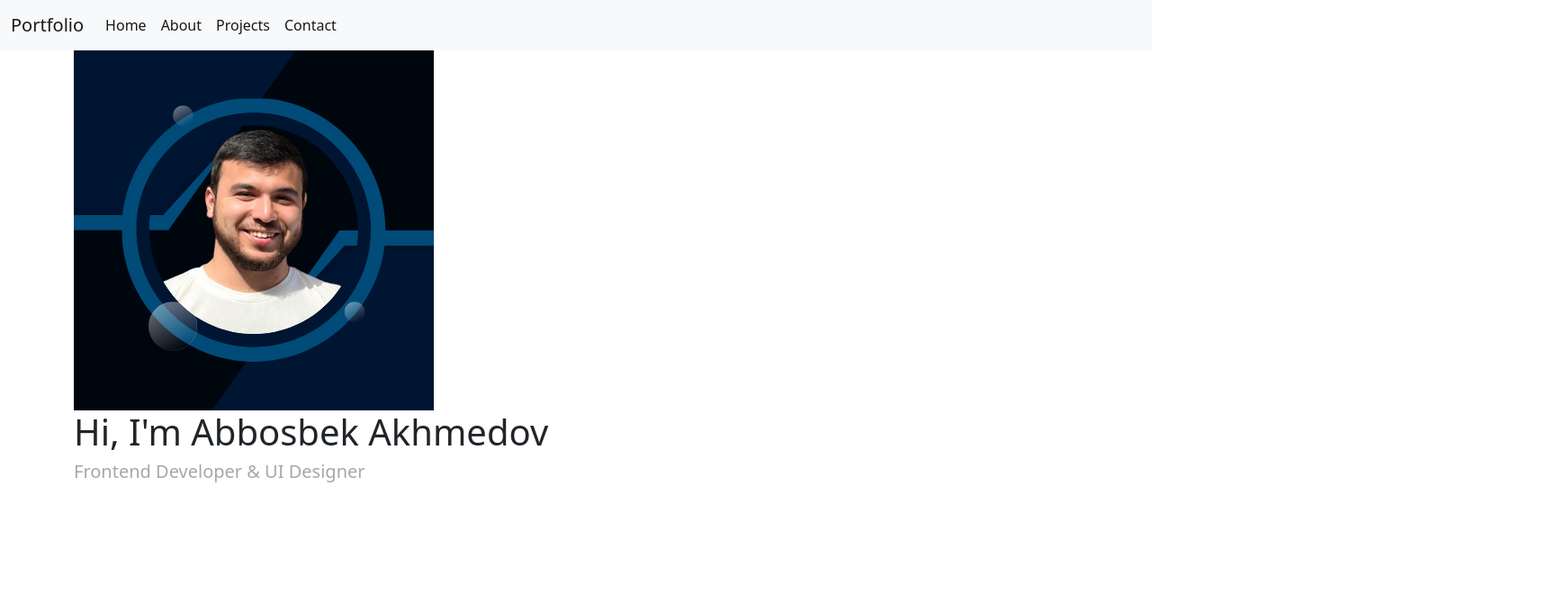
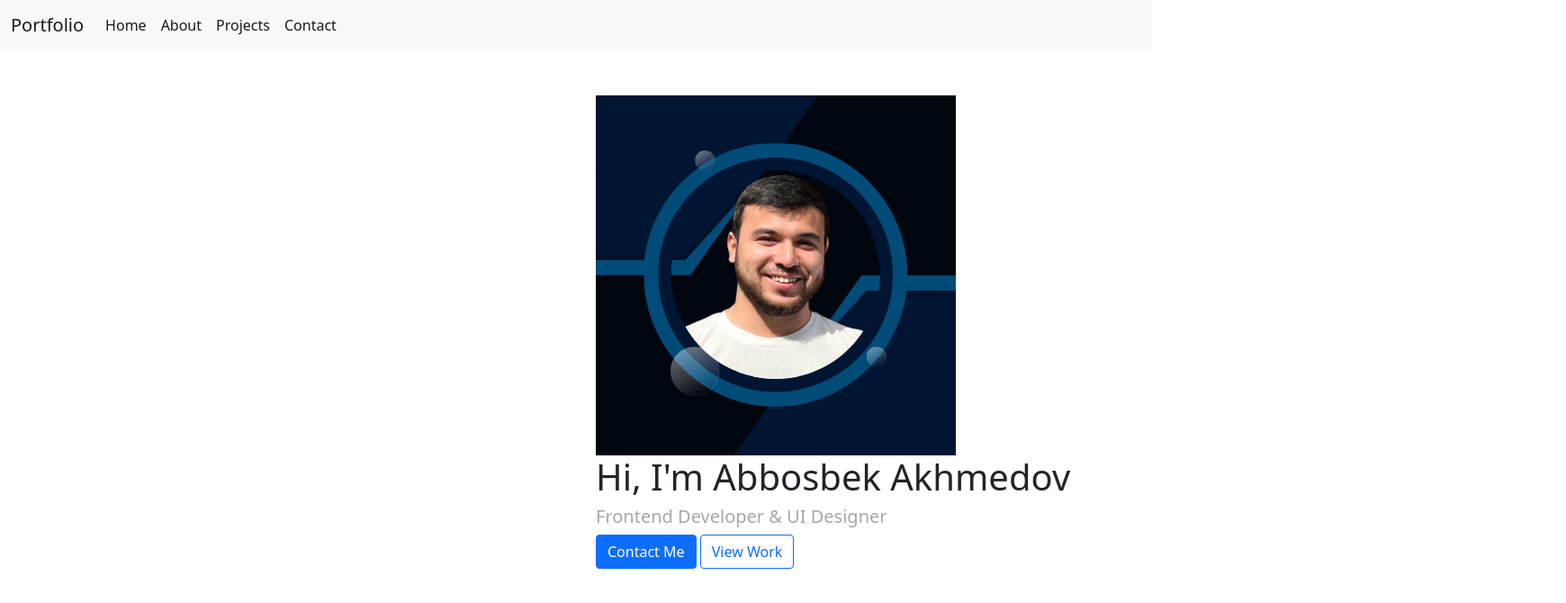
Before and after one commit to Muzaffar1111r/commit-, a plain HTML site: page index.html in a window 1280 px wide. Shown: the whole page at 90% size, 1740 px wide, since content can reach past the window. Drawn offline with nearby package versions, Linux system fonts and the light colour scheme.

Commit message:
commit-3

```diff
--- a/index.html
+++ b/index.html
@@ -6,6 +6,7 @@
     <title>Document</title>
     <link href="https://cdn.jsdelivr.net/npm/bootstrap@5.1.3/dist/css/bootstrap.min.css" rel="stylesheet" integrity="sha384-1BmE4kWBq78iYhFldvKuhfTAU6auU8tT94WrHftjDbrCEXSU1oBoqyl2QvZ6jIW3" crossorigin="anonymous">
     <script src="https://cdn.jsdelivr.net/npm/bootstrap@5.1.3/dist/js/bootstrap.bundle.min.js" integrity="sha384-ka7Sk0Gln4gmtz2MlQnikT1wXgYsOg+OMhuP+IlRH9sENBO0LRn5q+8nbTov4+1p" crossorigin="anonymous"></script>
+    <link rel="stylesheet" href="main.css">
 </head>
 <body>
     <nav class="navbar navbar-expand-lg navbar-light bg-light">
@@ -20,14 +21,24 @@
         <a class="nav-link active" aria-current="page" href="#">About</a>
         <a class="nav-link active" aria-current="page" href="#">Projects</a>
         <a class="nav-link active" aria-current="page" href="#">Contact</a>
+
+
       </div>
     </div>
   </div>
 </nav>
     <div class="container">
-        <img src="img/image.png" alt="">
-        <h1>Hi, I'm Abbosbek Akhmedov</h1>
+        <div class="img">
+            <img src="img/image.png" alt="">
+        </div>
+
+        <div class="but">
+            <h1>Hi, I'm Abbosbek Akhmedov</h1>
         <h5 style="color: rgb(167, 167, 167);">Frontend Developer & UI Designer</h5>
+        <button type="button" class="btn btn-primary">Contact Me</button>
+        <button type="button" class="btn btn-outline-primary">View Work</button>
+        </div>
+
     </div>
 </body>
 </html>
--- a/main.css
+++ b/main.css
@@ -0,0 +1,11 @@
+.container{
+    margin-top: 50px;
+    margin-left: 600px
+}
+.img{
+    margin-left: 50px;
+}
+
+.but{
+    margin-left: 50px;
+}
```
